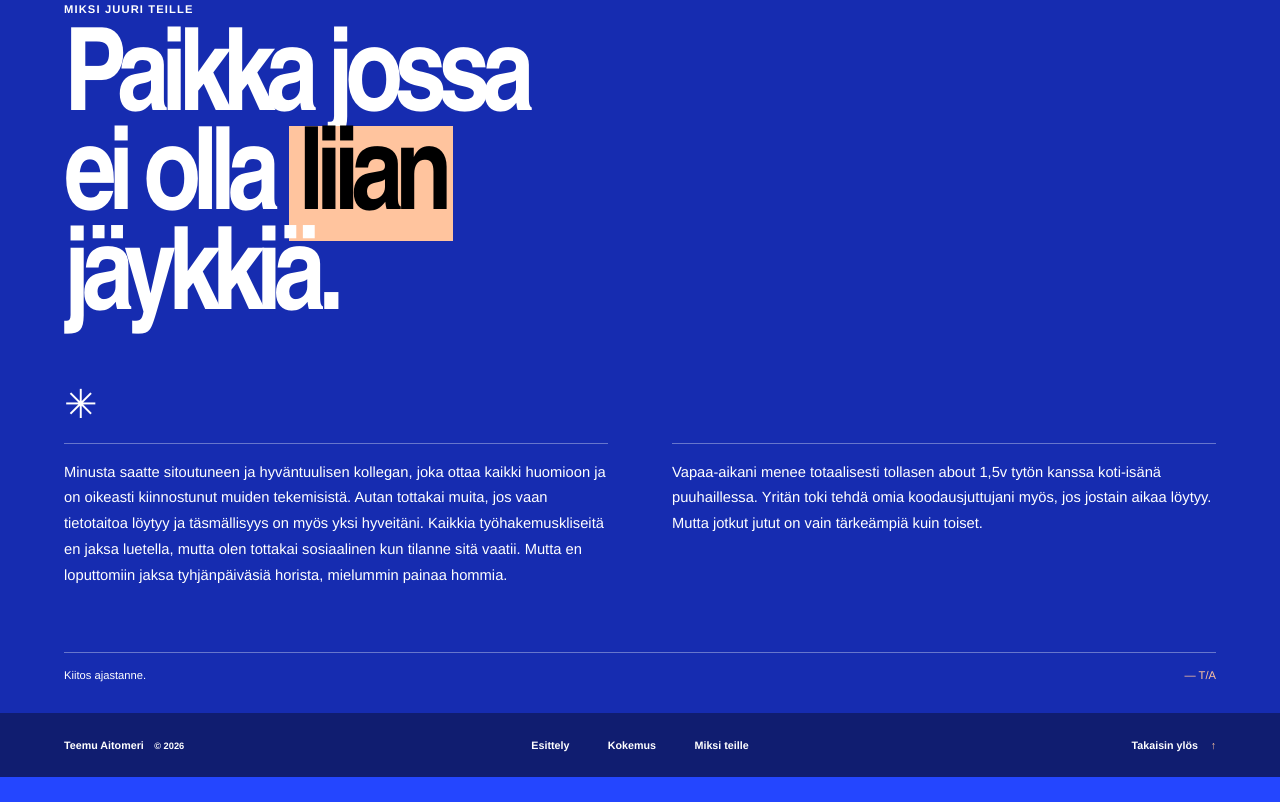
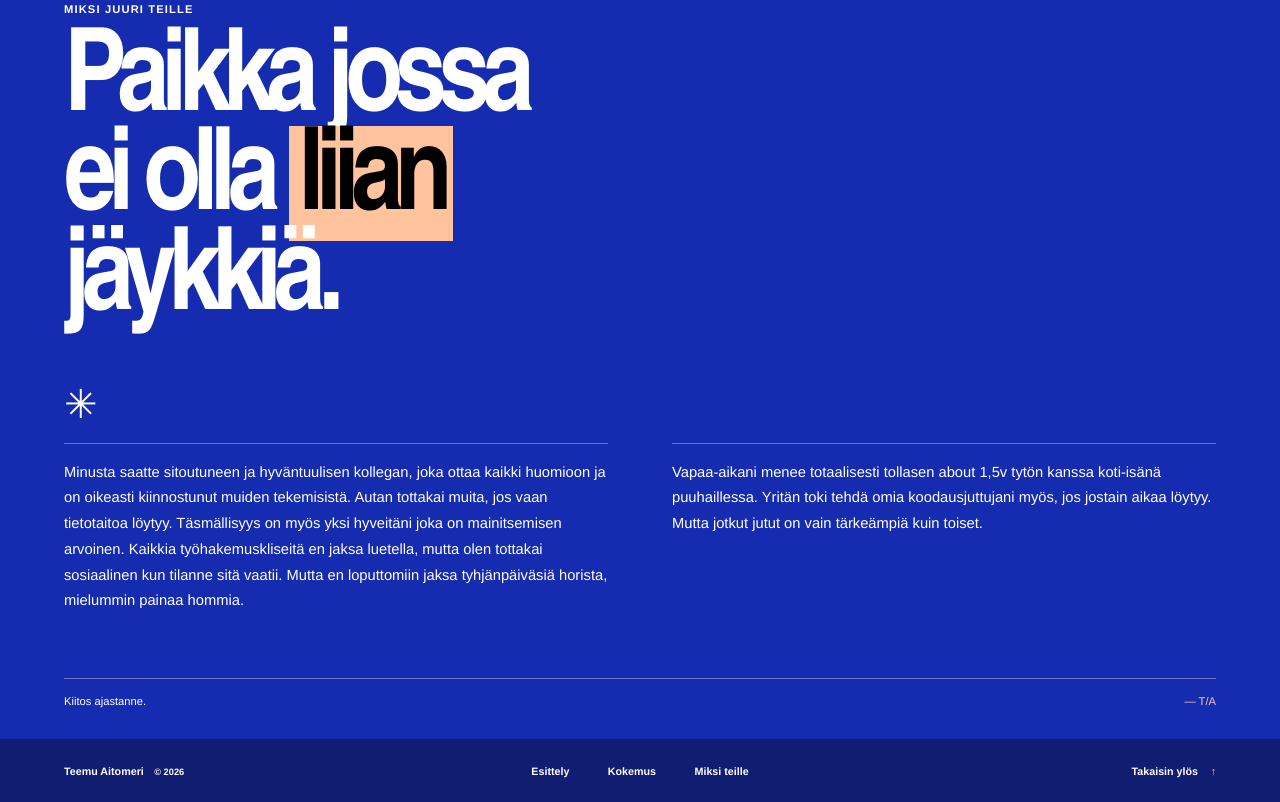
Before and after one commit to reijjo/julkeexlempee, an Astro site: page / in a window 1280 px wide. Shown: the part 2019-2821 px from the top of the page. Before the commit the page ends 2796 px from the top, so only its background shows below. Built offline with nearby package versions, Linux system fonts and the light colour scheme; Astro itself is replaced by a stand-in of ours.

Commit message:
some typos fixed

```diff
--- a/src/components/WhySection.astro
+++ b/src/components/WhySection.astro
@@ -7,7 +7,7 @@
 		</div>
 		<div class="why-copy">
 			<span class="asterisk" aria-hidden="true">✳</span>
-			<p>Minusta saatte sitoutuneen ja hyväntuulisen kollegan, joka ottaa kaikki huomioon ja on oikeasti kiinnostunut muiden tekemisistä. Autan tottakai muita, jos vaan tietotaitoa löytyy ja täsmällisyys on myös yksi hyveitäni. Kaikkia työhakemuskliseitä en jaksa luetella, mutta olen tottakai sosiaalinen kun tilanne sitä vaatii. Mutta en loputtomiin jaksa tyhjänpäiväsiä horista, mielummin painaa hommia.</p>
+			<p>Minusta saatte sitoutuneen ja hyväntuulisen kollegan, joka ottaa kaikki huomioon ja on oikeasti kiinnostunut muiden tekemisistä. Autan tottakai muita, jos vaan tietotaitoa löytyy. Täsmällisyys on myös yksi hyveitäni joka on mainitsemisen arvoinen. Kaikkia työhakemuskliseitä en jaksa luetella, mutta olen tottakai sosiaalinen kun tilanne sitä vaatii. Mutta en loputtomiin jaksa tyhjänpäiväsiä horista, mielummin painaa hommia.</p>
 			<p>Vapaa-aikani menee totaalisesti tollasen about 1,5v tytön kanssa koti-isänä puuhaillessa. Yritän toki tehdä omia koodausjuttujani myös, jos jostain aikaa löytyy. Mutta jotkut jutut on vain tärkeämpiä kuin toiset.</p>
 		</div>
 	</div>
```
